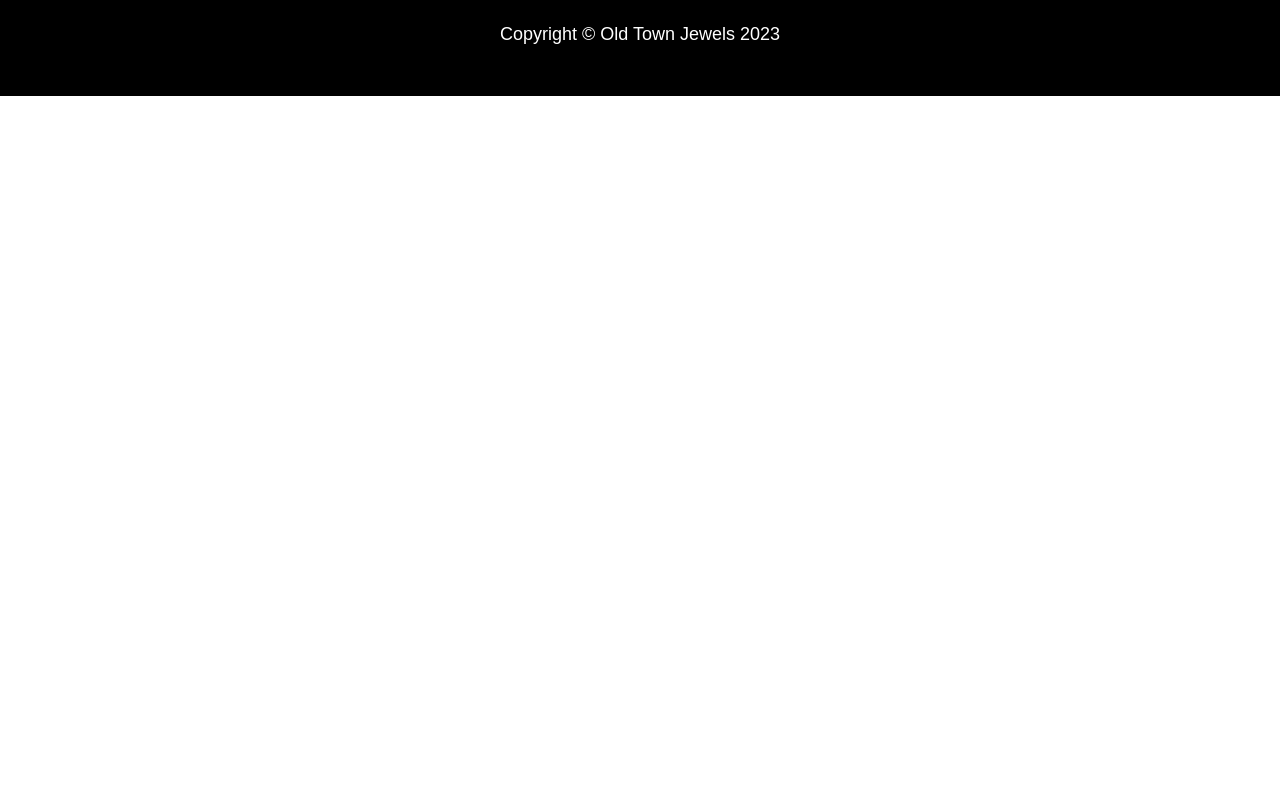
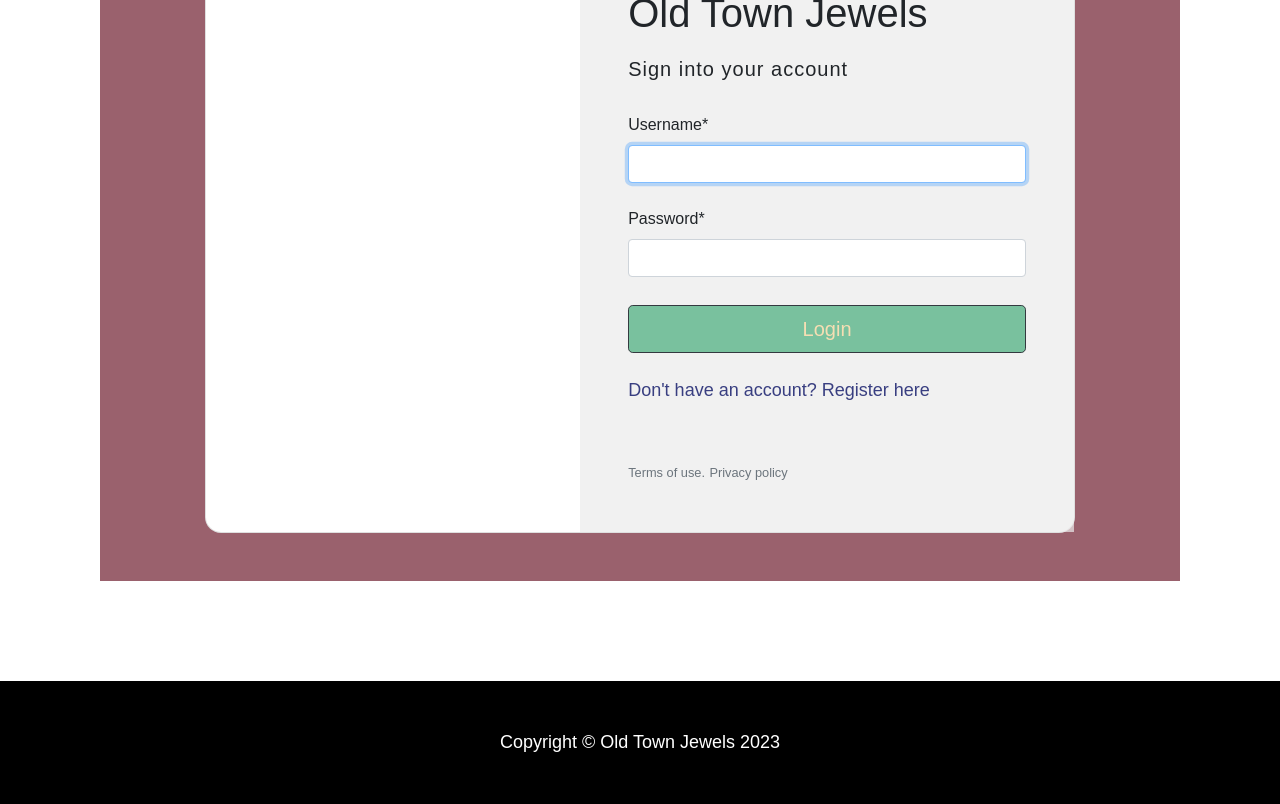
Before and after one commit to marosan28/old-town-jewels, a Django app: page /users/login/ in a window 1280 px wide. Shown: the part 414-1218 px from the top of the page. Before the commit the page ends 510 px from the top, so only its background shows below. Run offline with Django 3.2, Linux system fonts and the light colour scheme; parts of the project's set-up code (start-up, migrations or seed data) failed here and were passed over; some libraries are stand-ins or nearby versions; some web fonts are replaced.

Commit message:
style form with bootstrap

```diff
--- a/users/templates/registration/login.html
+++ b/users/templates/registration/login.html
@@ -1,16 +1,56 @@
 {% extends "shop/base.html" %}
-{% block page_header %}
-
-<h2>Enter your account information.</h2>
-{% endblock page_header %}
-
+{% load crispy_forms_tags %}
 {% block content %}
 
-<form method="post" action="{% url 'users:login' %}" class="form">
-  {% csrf_token %}
-  {{ form.as_p }}
-  <button name="submit" class="btn btn-primary">Log in</button>
-  <input type="hidden" name="next" value="{% url 'shop:home' %}">
-</form>
+  <section class="vh-100" style="background-color: #9A616D;">
+    <div class="container py-5 h-100">
+      <div class="row d-flex justify-content-center align-items-center h-100">
+        <div class="col col-xl-10">
+          <div class="card" style="border-radius: 1rem;">
+            <div class="row g-0">
+              <div class="col-md-6 col-lg-5 d-none d-md-block">
+                <img src="https://mdbcdn.b-cdn.net/img/Photos/new-templates/bootstrap-login-form/img1.webp"
+                  alt="login form" class="img-fluid" style="border-radius: 1rem 0 0 1rem;" />
+              </div>
+              <div class="col-md-6 col-lg-7 d-flex align-items-center">
+                <div class="card-body p-4 p-lg-5 text-black">
+
+                  <form method="post" action="{% url 'users:login' %}" class="form">
+
+                    {% csrf_token %}
+
+                    <div class="d-flex align-items-center mb-3 pb-1">
+
+                      <span class="h1 fw-bold mb-0">Old Town Jewels</span>
+                    </div>
+
+                    <h5 class="fw-normal mb-3 pb-3" style="letter-spacing: 1px;">Sign into your account</h5>
+
+                    <div class="form-outline mb-4">
+                      {{ form.username|as_crispy_field }}
+                    </div>
+
+                    <div class="form-outline mb-4">
+                      {{ form.password|as_crispy_field }}
+                    </div>
+
+                    <div class="pt-1 mb-4">
+                      <button name="submit" class="btn btn-dark btn-lg btn-block" type="submit">Login</button>
+        <input type="hidden" name="next" value="{% url 'shop:home' %}">
+                    </div>
+                    <p class="mb-5 pb-lg-2" style="color: #393f81;">Don't have an account? <a href="{% url 'users:register' %}"
+                        style="color: #393f81;">Register here</a></p>
+                    <a href="#!" class="small text-muted">Terms of use.</a>
+                    <a href="#!" class="small text-muted">Privacy policy</a>
+                  </form>
+
+                </div>
+              </div>
+            </div>
+          </div>
+        </div>
+      </div>
+    </div>
+  </section>
 
 {% endblock content %}
```
Also changed, not shown: db.sqlite3.
